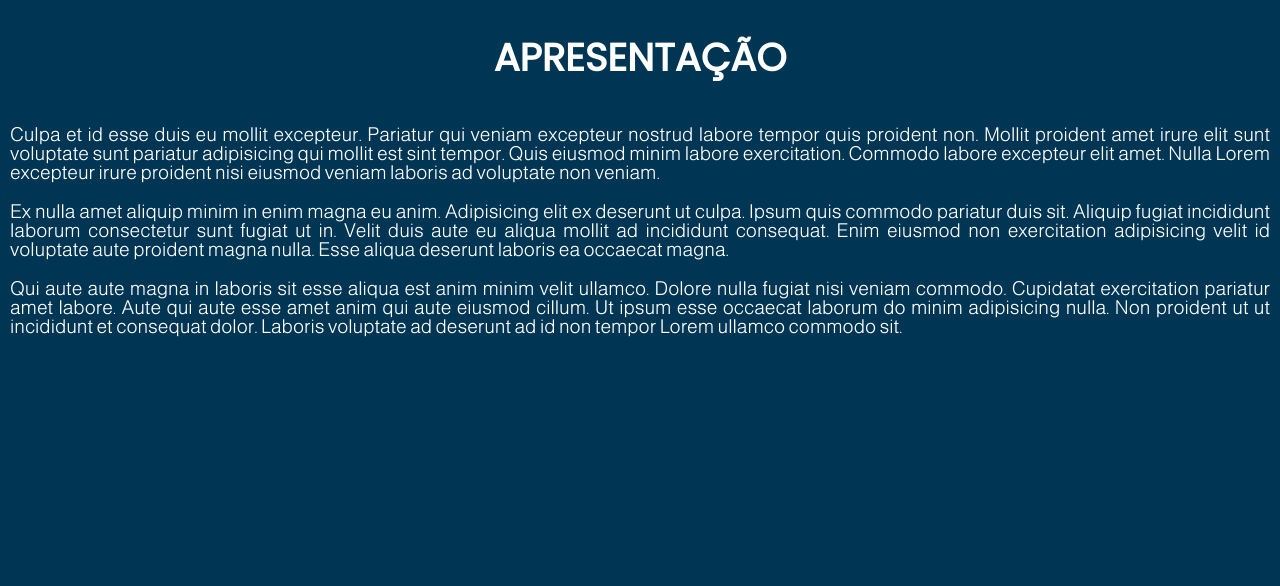
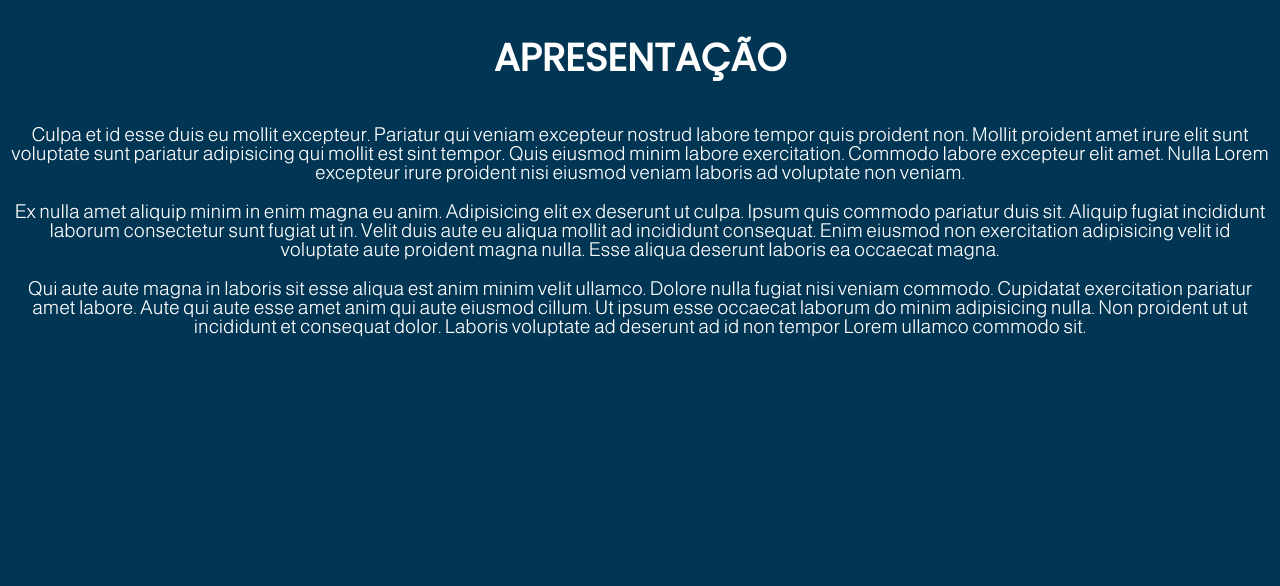
Before and after one commit to leh826/Site_UEPA, a PHP site: page /index.html in a window 1280 px wide. Shown: the part 93-679 px from the top of the page. Run offline with PHP 8.4, Linux system fonts and the light colour scheme.

Commit message:
alterações

```diff
--- a/PWAntonioGabriel_IumyPimentel_LeticiaSouza/css/conteudo.css
+++ b/PWAntonioGabriel_IumyPimentel_LeticiaSouza/css/conteudo.css
@@ -17,7 +17,7 @@
     padding: .5em 0;
     margin-left: 10px;
     margin-right: 10px;
-    text-align: justify;
+    text-align: center;
     font-family: var(--fonte-almarai);
 }
 .titulo-docente{
--- a/PWAntonioGabriel_IumyPimentel_LeticiaSouza/css/header.css
+++ b/PWAntonioGabriel_IumyPimentel_LeticiaSouza/css/header.css
@@ -3,7 +3,7 @@
     background-color: var(--cor-branca);
     display: flex;
     align-items: center;
-    justify-content: space-between;
+    justify-content: space-around;
     font-family: var(--fonte-principal);
 }
 
```
